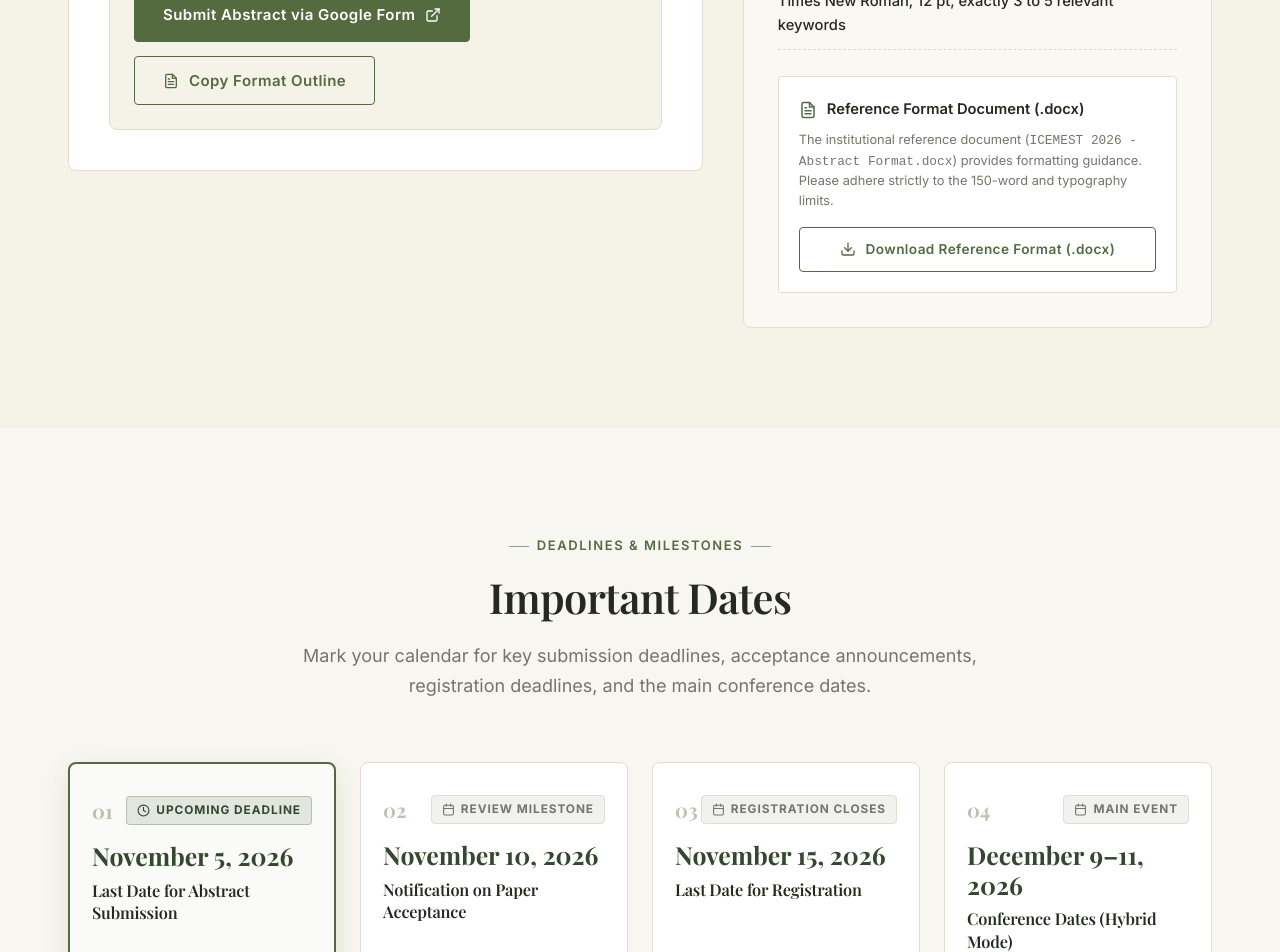
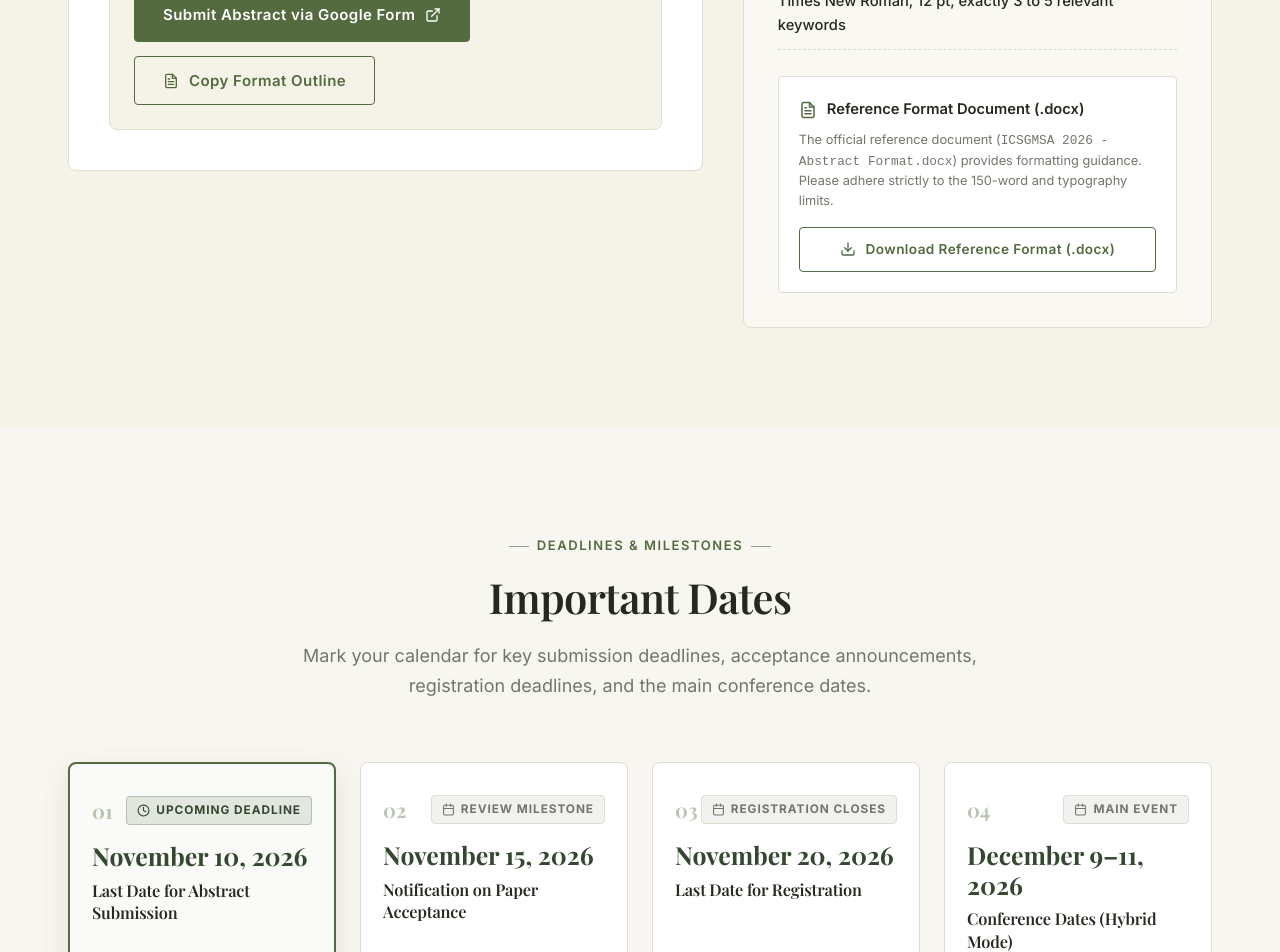
Before and after one commit to VishnuXT/icsgmat, a React (Vite) app: page / in a window 1280 px wide. Shown: the part 8560-9512 px from the top of the page. Built offline with nearby package versions, Linux system fonts and the light colour scheme; a web font is replaced by a local one.

Commit message:
feat(dates): update submission, peer review, and registration deadlines; rename reference format doc to ICSGMSA 2026

```diff
--- a/src/components/CallForPapers.jsx
+++ b/src/components/CallForPapers.jsx
@@ -25,9 +25,9 @@ Keywords: Keyword 1, Keyword 2, Keyword 3, Keyword 4, Keyword 5 (Times New Roman
 
   const steps = [
     { num: "01", title: "Abstract Preparation", desc: "Format original abstract within 150 words following the 16pt / 12pt Times New Roman style." },
-    { num: "02", title: "Online Submission", desc: "Upload and submit through the official Google Form before November 5, 2026." },
-    { num: "03", title: "Peer-Review Review", desc: "Expert technical evaluation; acceptance notifications dispatched by November 10, 2026." },
-    { num: "04", title: "Registration & Presentation", desc: "Register by November 15, 2026 for oral / poster presentation during December 9–11, 2026." }
+    { num: "02", title: "Online Submission", desc: "Upload and submit through the official Google Form before November 10, 2026." },
+    { num: "03", title: "Peer-Review Review", desc: "Expert technical evaluation; acceptance notifications dispatched by November 15, 2026." },
+    { num: "04", title: "Registration & Presentation", desc: "Register by November 20, 2026 for oral / poster presentation during December 9–11, 2026." }
   ]
 
   return (
@@ -136,12 +136,12 @@ Keywords: Keyword 1, Keyword 2, Keyword 3, Keyword 4, Keyword 5 (Times New Roman
                 <span>Reference Format Document (.docx)</span>
               </div>
               <p className="cfp-template-disclaimer">
-                The institutional reference document (<code>ICEMEST 2026 - Abstract Format.docx</code>) provides formatting guidance. Please adhere strictly to the 150-word and typography limits.
+                The official reference document (<code>ICSGMSA 2026 - Abstract Format.docx</code>) provides formatting guidance. Please adhere strictly to the 150-word and typography limits.
               </p>
               <div className="cfp-template-actions">
                 <a
                   href={conferenceInfo.links.abstractTemplateRef}
-                  download="ICEMEST 2026 - Abstract Format.docx"
+                  download="ICSGMSA 2026 - Abstract Format.docx"
                   className="btn btn-secondary"
                   style={{ width: '100%', fontSize: '0.85rem', padding: '10px 16px' }}
                 >
--- a/src/components/Footer.jsx
+++ b/src/components/Footer.jsx
@@ -82,7 +82,7 @@ export default function Footer() {
                 </a>
               </li>
               <li>
-                <a href={conferenceInfo.links.abstractTemplateRef} download="ICEMEST 2026 - Abstract Format.docx">
+                <a href={conferenceInfo.links.abstractTemplateRef} download="ICSGMSA 2026 - Abstract Format.docx">
                   Download Reference Format (.docx)
                 </a>
               </li>
--- a/src/data/conferenceData.js
+++ b/src/data/conferenceData.js
@@ -22,16 +22,16 @@ export const conferenceInfo = {
   tagline: "An international platform for researchers, academicians, students, innovators, and industry professionals to exchange scientific knowledge and advance sustainable materials and technologies.",
   focalTheme: "Smart and Green Materials for Sustainable Applications",
   editionNote: "Building on the successful legacy of IC-SGMAT (Series I in 2023 & Series II in 2025)",
-  registrationDeadline: "November 15, 2026",
-  abstractDeadline: "November 5, 2026",
-  acceptanceNotification: "November 10, 2026",
+  registrationDeadline: "November 20, 2026",
+  abstractDeadline: "November 10, 2026",
+  acceptanceNotification: "November 15, 2026",
 
   links: {
     abstractSubmission: "https://forms.gle/CVarp7X9kpphr7Za7",
     registration: "https://forms.gle/CVarp7X9kpphr7Za7",
     institutionWebsite: "https://www.sbce.ac.in/",
     googleMapsDirections: "https://www.google.com/maps/search/?api=1&query=Sree+Buddha+College+of+Engineering+Pattoor+Alappuzha",
-    abstractTemplateRef: "/documents/ICEMEST 2026 - Abstract Format.docx",
+    abstractTemplateRef: "/documents/ICSGMSA 2026 - Abstract Format.docx",
     brochurePdf: "/documents/ICSGMSA-2026-Brochure.pdf"
   },
 
@@ -302,8 +302,8 @@ export const importantDates = [
   {
     id: 1,
     title: "Last Date for Abstract Submission",
-    date: "November 5, 2026",
-    isoDate: "2026-11-05",
+    date: "November 10, 2026",
+    isoDate: "2026-11-10",
     status: "Upcoming Deadline",
     isPrimary: true,
     step: "01",
@@ -312,8 +312,8 @@ export const importantDates = [
   {
     id: 2,
     title: "Notification on Paper Acceptance",
-    date: "November 10, 2026",
-    isoDate: "2026-11-10",
+    date: "November 15, 2026",
+    isoDate: "2026-11-15",
     status: "Review Milestone",
     isPrimary: false,
     step: "02",
@@ -322,8 +322,8 @@ export const importantDates = [
   {
     id: 3,
     title: "Last Date for Registration",
-    date: "November 15, 2026",
-    isoDate: "2026-11-15",
+    date: "November 20, 2026",
+    isoDate: "2026-11-20",
     status: "Registration Closes",
     isPrimary: false,
     step: "03",
```
Also changed, not shown: 2 other files (tests, documents, lock files or other folders).
